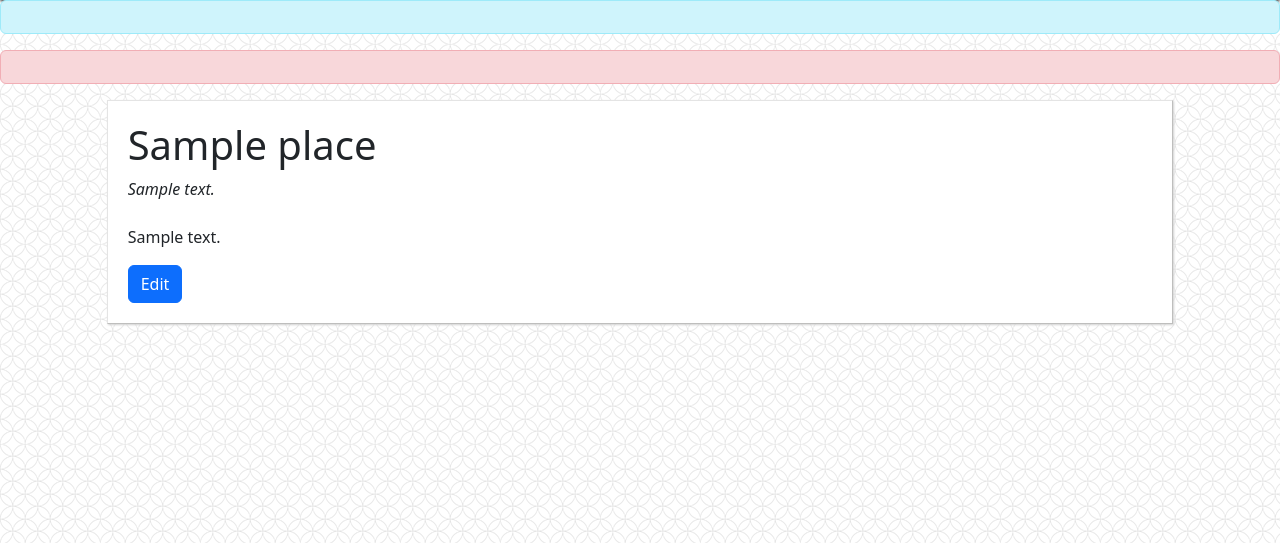
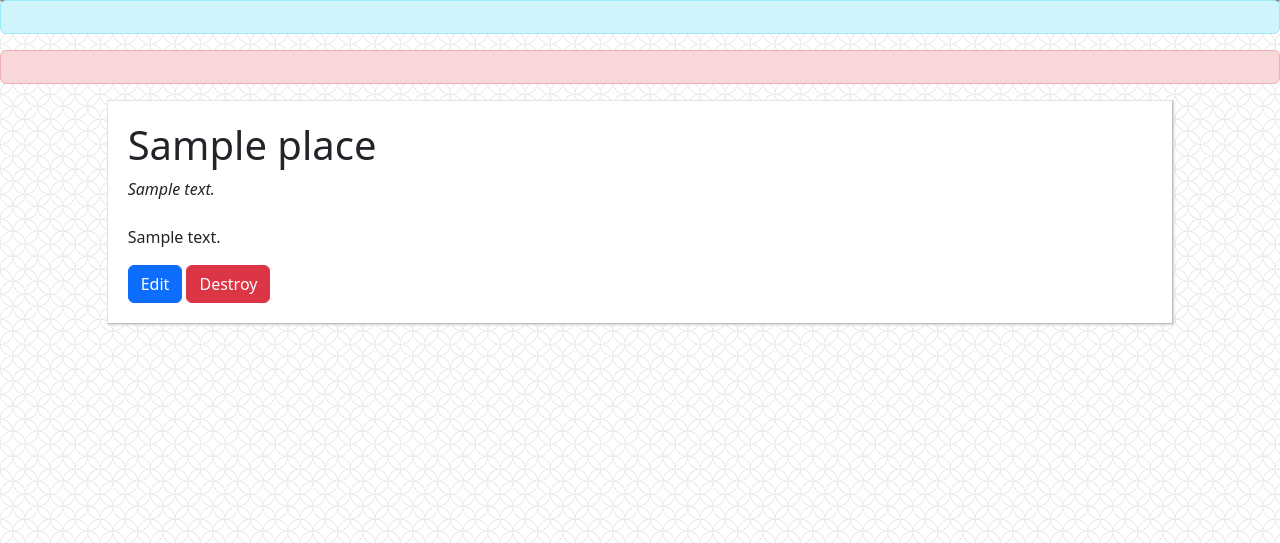
Before and after one commit to jeffreytoconnell/nomster, a Rails app: page /places/1 in a window 1280 px wide. Shown: the part 56-599 px from the top of the page. Run offline with Rails 7, Linux system fonts and the light colour scheme; tables that the repository leaves empty hold one stand-in row (values such as "Sample post"); style sheets or scripts are compiled from the project's sources; some libraries are stand-ins or nearby versions.

Commit message:
Destroy a place

```diff
--- a/app/controllers/places_controller.rb
+++ b/app/controllers/places_controller.rb
@@ -21,6 +21,13 @@ class PlacesController < ApplicationController
         @place = Place.find(params[:id])
     end
 
+    def destroy
+        @place = Place.find(params[:id])
+        @place.destroy
+        redirect_to root_path
+    end
+
+
     def update
         @place = Place.find(params[:id])
         @place.update_attributes(place_params)
--- a/app/views/places/show.html.erb
+++ b/app/views/places/show.html.erb
@@ -12,5 +12,6 @@
     </p>
     <div class="float-right">
         <%= link_to 'Edit', edit_place_path(@place), class: 'btn btn-primary' %>
+            <%= link_to 'Destroy', place_path(@place), method: :delete, data: {confirm: 'Are you sure you want to delete this?'},class: 'btn btn-danger' %>
     </div>
 </div>
```
